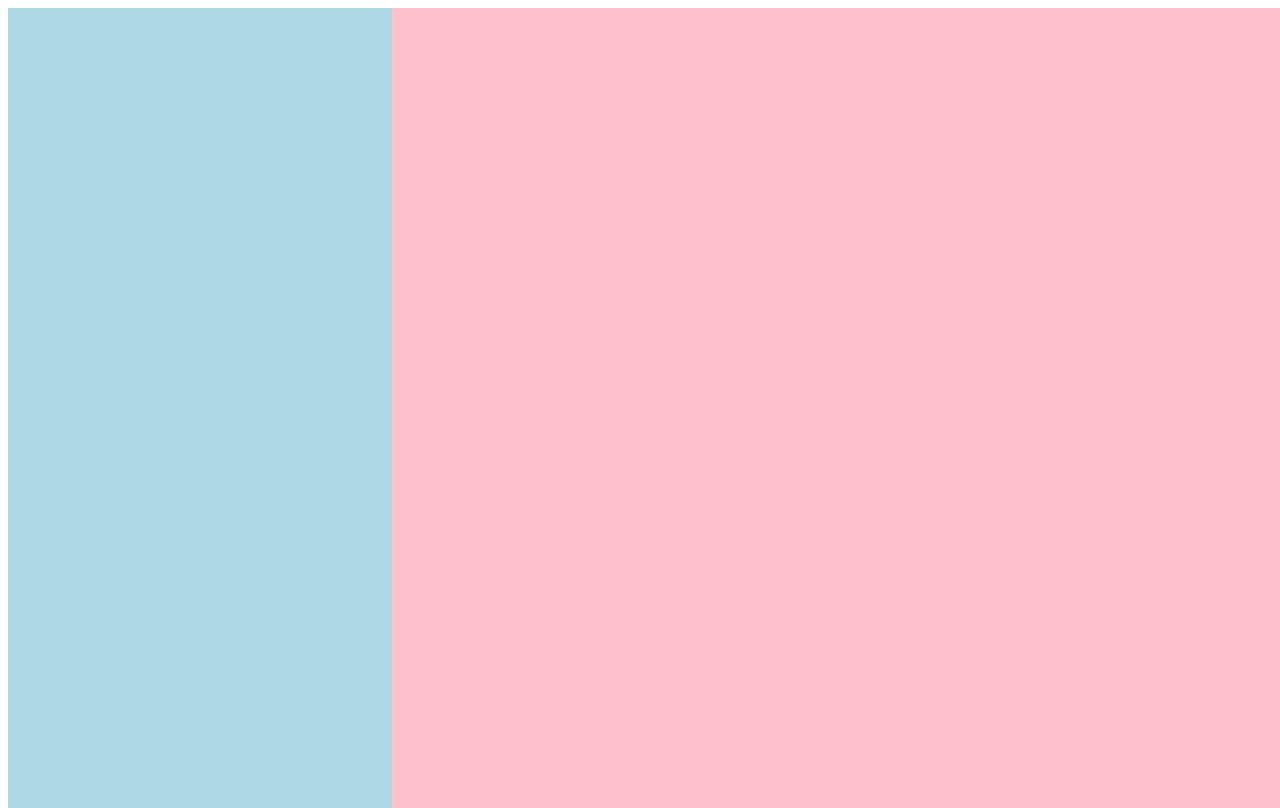
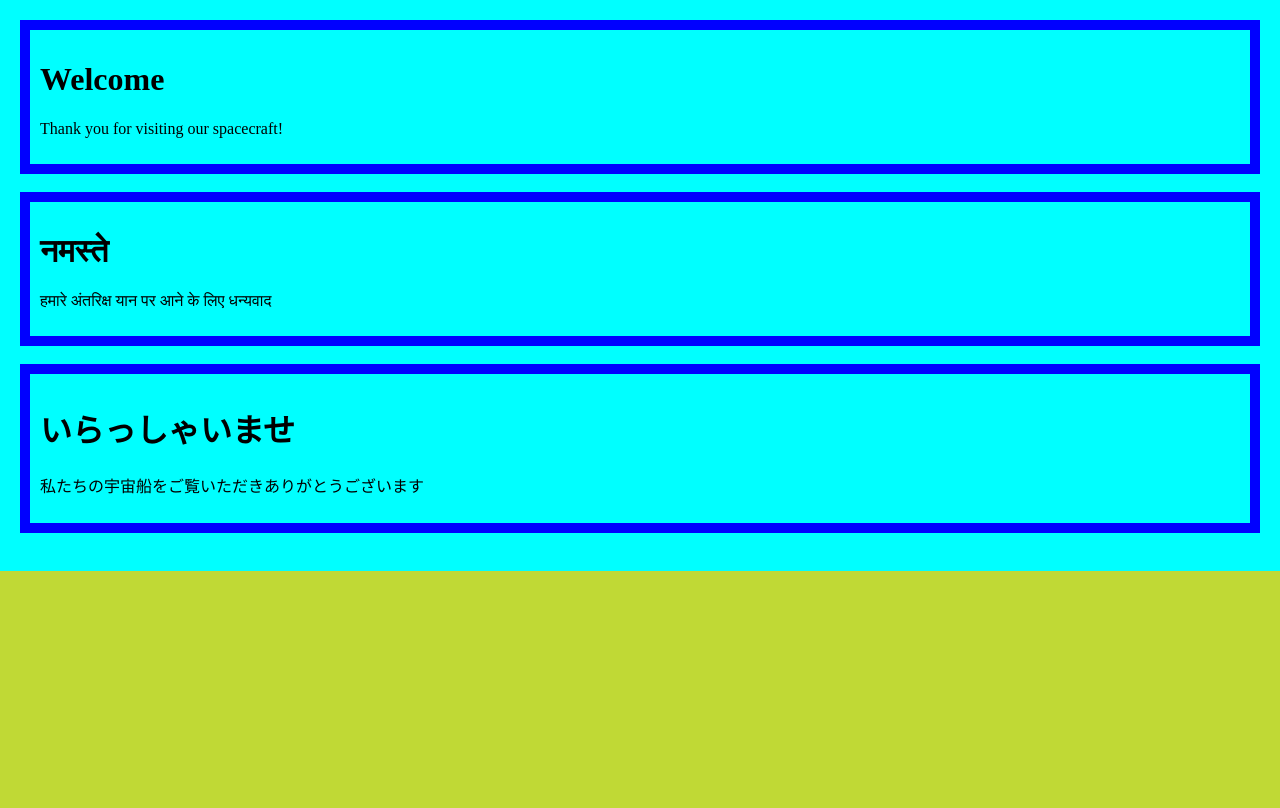
Before and after one commit to SinhaVinit/Main-Concept-React, a React (Create React App) app: page / in a window 1280 px wide. Built offline with nearby package versions, Linux system fonts and the light colour scheme.

Commit message:
Composition vs Inheritance 3 (Specialization) (WelcomeDialog)

```diff
--- a/src/components/App.jsx
+++ b/src/components/App.jsx
@@ -1,15 +1,24 @@
-import SplitPane from "./SplitPane";
-
-function Contacts() {
-  return <div className="Contacts" />;
-}
-
-function Chat() {
-  return <div className="Chat" />;
-}
+import Dialog from "./Dialog";
 
 function App() {
-  return <SplitPane left={<Contacts />} right={<Chat />} />;
+  const messages = [
+    { title: "Welcome", message: "Thank you for visiting our spacecraft!" },
+    { title: "नमस्ते", message: "हमारे अंतरिक्ष यान पर आने के लिए धन्यवाद" },
+    {
+      title: "いらっしゃいませ",
+      message: "私たちの宇宙船をご覧いただきありがとうございます",
+    },
+  ];
+
+  return (
+    <div>
+      {messages.map((message) => (
+        <div>
+          <Dialog title={message.title} message={message.message} />
+          <br />
+        </div>
+      ))}
+    </div>
+  );
 }
-
 export default App;
--- /dev/null
+++ b/src/components/Dialog.jsx
@@ -0,0 +1,18 @@
+function FancyBorder(props) {
+  return (
+    <div className={"FancyBorder FancyBorder-" + props.colour}>
+      {props.children}
+    </div>
+  );
+}
+
+function Dialog(props) {
+  return (
+    <FancyBorder colour="blue">
+      <h1>{props.title}</h1>
+      <p>{props.message}</p>
+    </FancyBorder>
+  );
+}
+
+export default Dialog;
--- a/src/components/SplitPane.jsx
+++ /dev/null
@@ -1,10 +0,0 @@
-function SplitPane(props) {
-  return (
-    <div className="SplitPane">
-      <div className="SplitPane-left">{props.left}</div>
-      <div className="SplitPane-right">{props.right}</div>
-    </div>
-  );
-}
-
-export default SplitPane;
--- a/src/index.css
+++ b/src/index.css
@@ -1,48 +1,23 @@
-/* body {
+body {
     margin: 0;
     background-color: rgb(192, 217, 53);
 }
 
-.App {
+.rootDiv {
     background-color: aqua;
     padding: 20px;
-} */
-
-html, body, #root {
-    width: 100%;
-    height: 100%;
 }
 
-.rootDiv {
-    width: 100%;
-    height: 100%;
+.general {
+    margin: 0;
+    padding: 5px;
 }
 
-.SplitPane {
-    width: 100%;
-    height: 100%;
+.FancyBorder {
+    padding: 10px 10px;
+    border: 10px solid;
 }
 
-.SplitPane-left {
-    float: left;
-    width: 30%;
-    height: 100%;
+.FancyBorder-blue {
+    border-color: blue;
 }
-
-.SplitPane-right {
-    float: left;
-    width: 70%;
-    height: 100%;
-}
-
-.Contacts {
-    width: 100%;
-    height: 100%;
-    background: lightblue;
-}
-
-.Chat {
-    width: 100%;
-    height: 100%;
-    background: pink;
-}
--- a/src/index.js
+++ b/src/index.js
@@ -1,11 +1,11 @@
 import React from "react";
 import ReactDOM from "react-dom/client";
 import "./index.css";
-import App from "./components/App";
+import WelcomeDialog from "./components/App";
 
 const root = ReactDOM.createRoot(document.getElementById("root"));
 root.render(
   <div className="rootDiv">
-    <App />
+    <WelcomeDialog />
   </div>
 );
```
